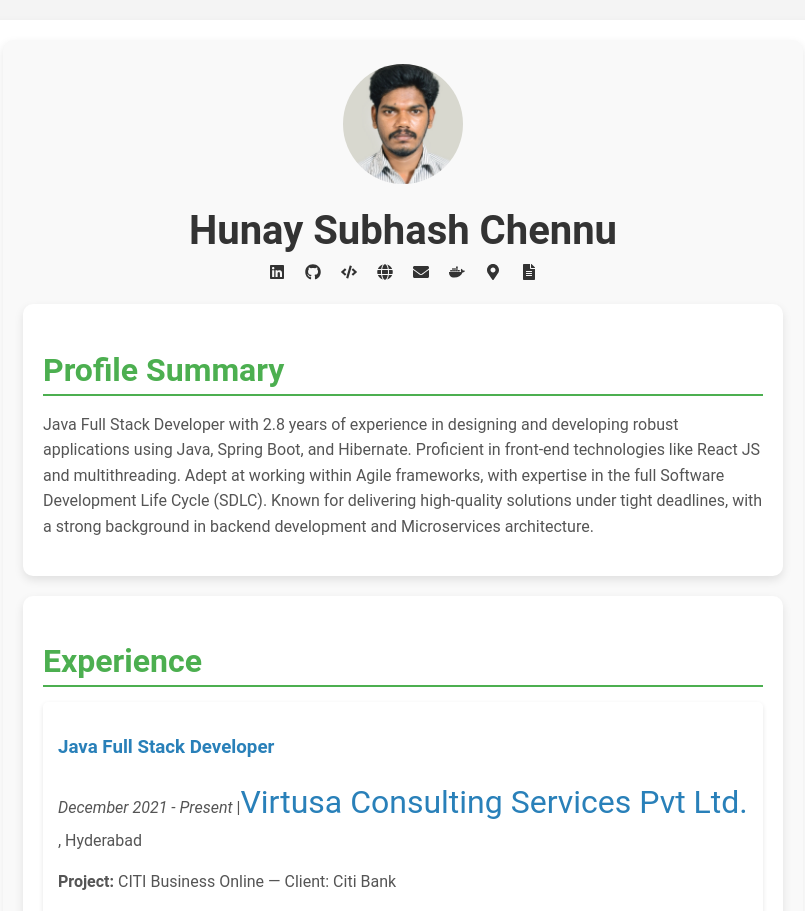
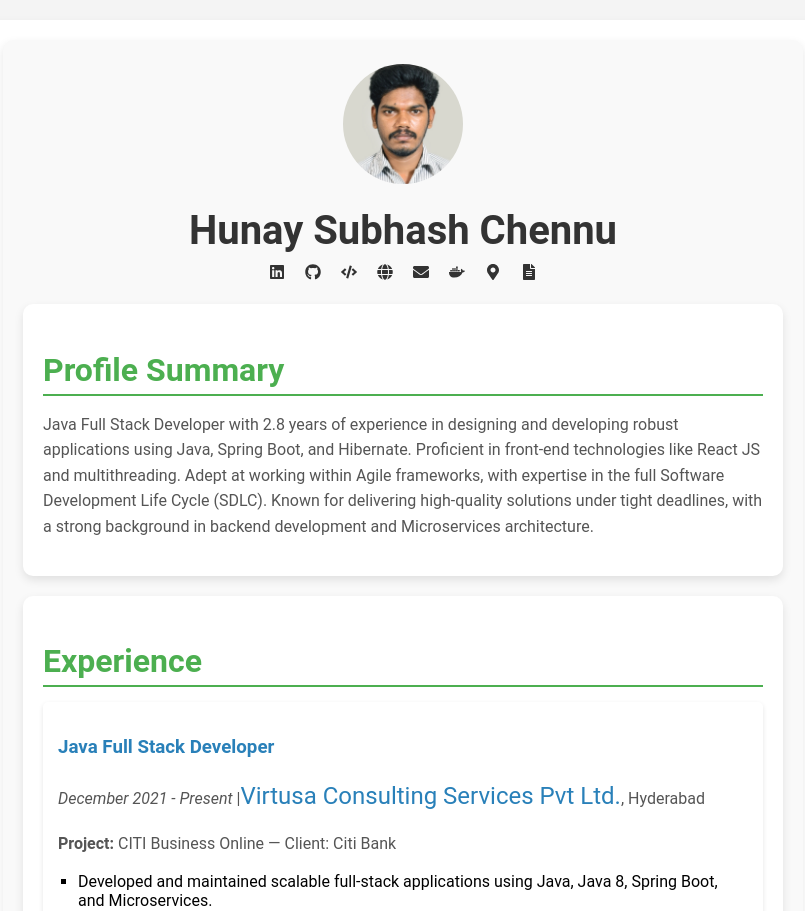
Before and after one commit to Chennuhunaysubhash/digital_format_resume, a React (Vite) app: page / in a window 1280 px wide. Shown: the top 911 px of the page, without its empty margins (237-1042 px from the left). Built offline with nearby package versions, Linux system fonts and the light colour scheme.

Commit message:
first commit

```diff
--- a/src/Resume/Resume.css
+++ b/src/Resume/Resume.css
@@ -363,7 +363,7 @@ h2 {
     }
 }
 .company-name {
-    font-size: 2rem; /* Increase the size for desktop view */
+    font-size: 1.5rem; /* Increase the size for desktop view */
 }
 
 @media (max-width: 768px) {
```
